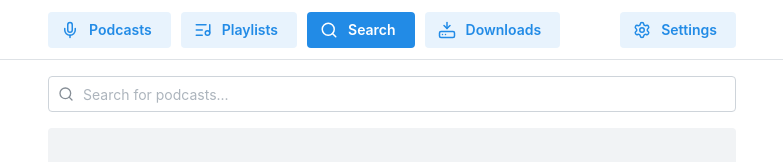
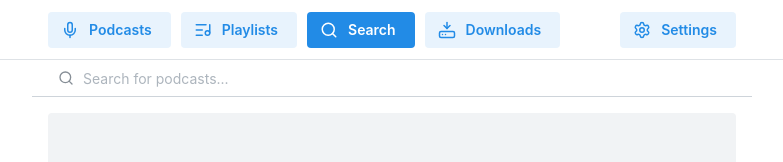
Before and after one commit to chris-hammond-ross/pi-podcast, a React (Vite) app in the folder client/: page /search in a window 1280 px wide. Shown: the top 162 px of the page, without its empty margins (248-1031 px from the left). Built offline with nearby package versions, Linux system fonts and the light colour scheme; no server answers; a web font is replaced by a local one.

Commit message:
Updated styling to PodcastSearch component

```diff
--- a/client/src/components/PodcastSearch.tsx
+++ b/client/src/components/PodcastSearch.tsx
@@ -70,6 +70,7 @@ function PodcastSearch({
 
 	return (
 		<TextInput
+			variant='unstyled'
 			value={searchTerm}
 			onChange={(event) => setSearchTerm(event.currentTarget.value)}
 			onKeyDown={handleKeyDown}
@@ -91,6 +92,7 @@ function PodcastSearch({
 				)
 			}
 			error={error}
+			bg="var(--mantine-color-body)"
 		/>
 	);
 }
--- a/client/src/pages/Search.tsx
+++ b/client/src/pages/Search.tsx
@@ -91,7 +91,7 @@ function Search() {
 	return (
 		<Container
 			size="sm"
-			py="md"
+			p="0"
 			style={{
 				height: 'var(--main-content-height)',
 				display: 'flex',
@@ -108,6 +108,13 @@ function Search() {
 					overflow: 'hidden'
 				}}
 			>
+				<Group
+					grow
+					px="md"
+					style={{
+						borderBottom: "calc(0.0625rem * var(--mantine-scale)) solid var(--mantine-color-default-border)"
+					}}
+				>
 					<PodcastSearch
 						onResultsChange={(count: number, results: Podcast[], searchTerm: string) => {
 							setSearchResults(results);
@@ -115,11 +122,15 @@ function Search() {
 							setSearchTerm(searchTerm);
 						}}
 					/>
+				</Group>
+
 				{searchResults.length > 0 ? (
 					<ScrollArea
 						style={{ flex: 1 }}
 						scrollbars="y"
 						scrollbarSize={4}
+						px="md"
+						pb="md"
 					>
 						<PodcastResults
 							podcasts={searchResults}
@@ -128,6 +139,8 @@ function Search() {
 					</ScrollArea>
 				) : (
 					<Card
+						mx="md"
+						mb="md"
 						style={{
 							flex: 1,
 							display: 'flex',
```
Lines whose indentation alone changed are shown as unchanged.
